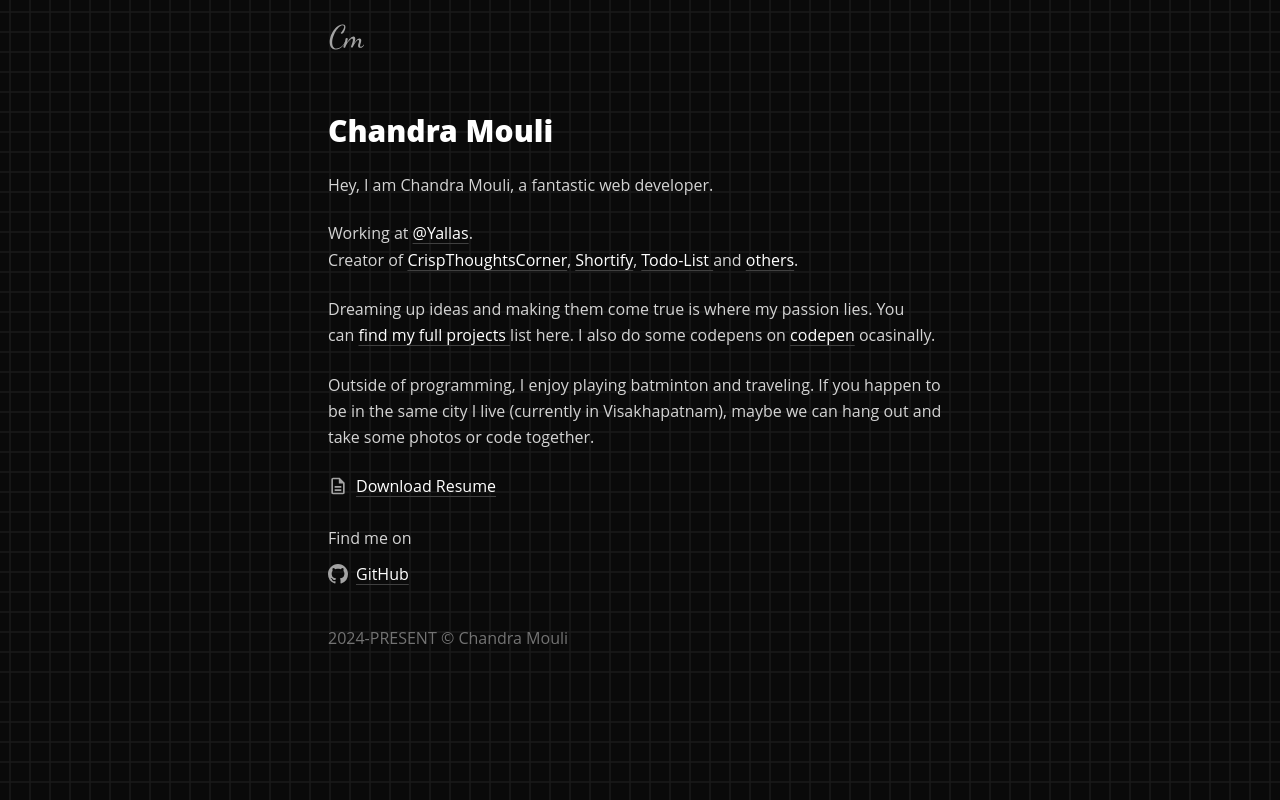
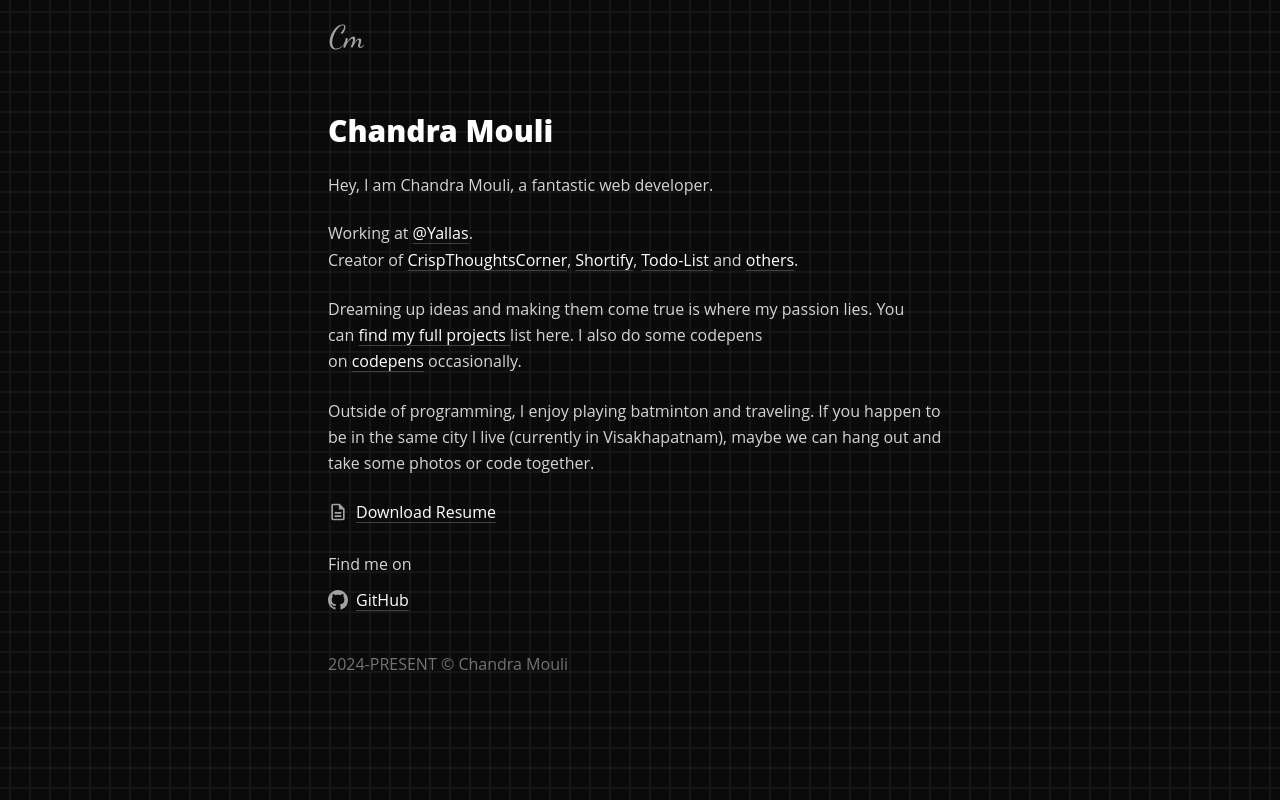
Before and after one commit to Chandra-Moulii/portfolio, a React (Vite) app: page / in a window 1280 px wide. Built offline with nearby package versions, Linux system fonts and the light colour scheme.

Commit message:
typo: fixed some typos

```diff
--- a/src/App.tsx
+++ b/src/App.tsx
@@ -7,7 +7,7 @@ function App() {
     <div className="max-w-2xl mx-auto text-neutral-300 p-[0.5px] px-6">
       <nav className="py-5">
         <a
-          href="/potfolio"
+          href="/portfolio"
           className="focus-visible:outline-red-700 rounded-full"
         >
           <Logo />
@@ -44,8 +44,8 @@ function App() {
               find my full projects&nbsp;
             </Link>
             list here. I also do some codepens on&nbsp;
-            <Link href="https://codepen.io/v_chandramouli">codepen</Link>
-            &nbsp;ocasinally.
+            <Link href="https://codepen.io/v_chandramouli">codepens</Link>
+            &nbsp;occasionally.
           </p>
         </div>
         <div className="my-6">
```
